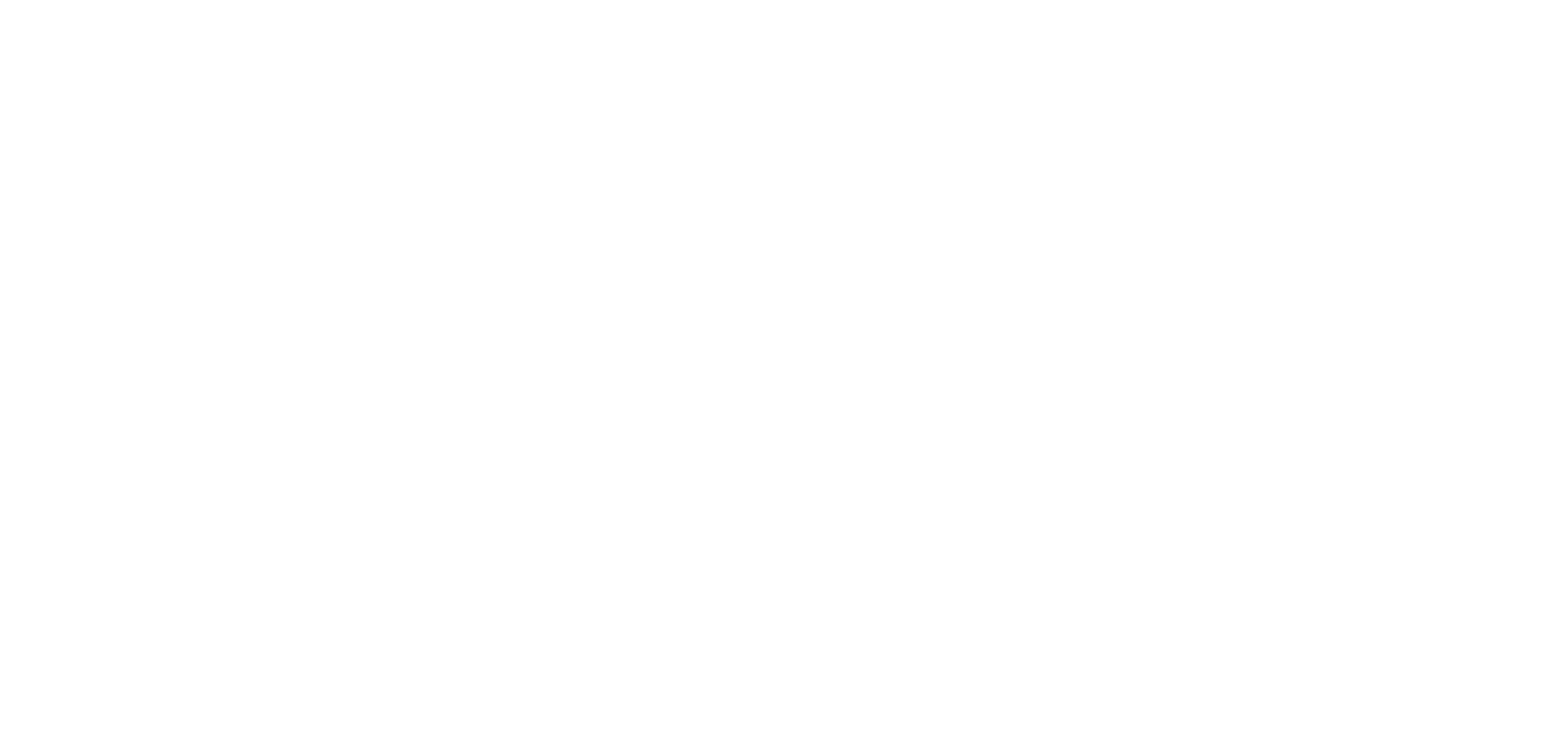
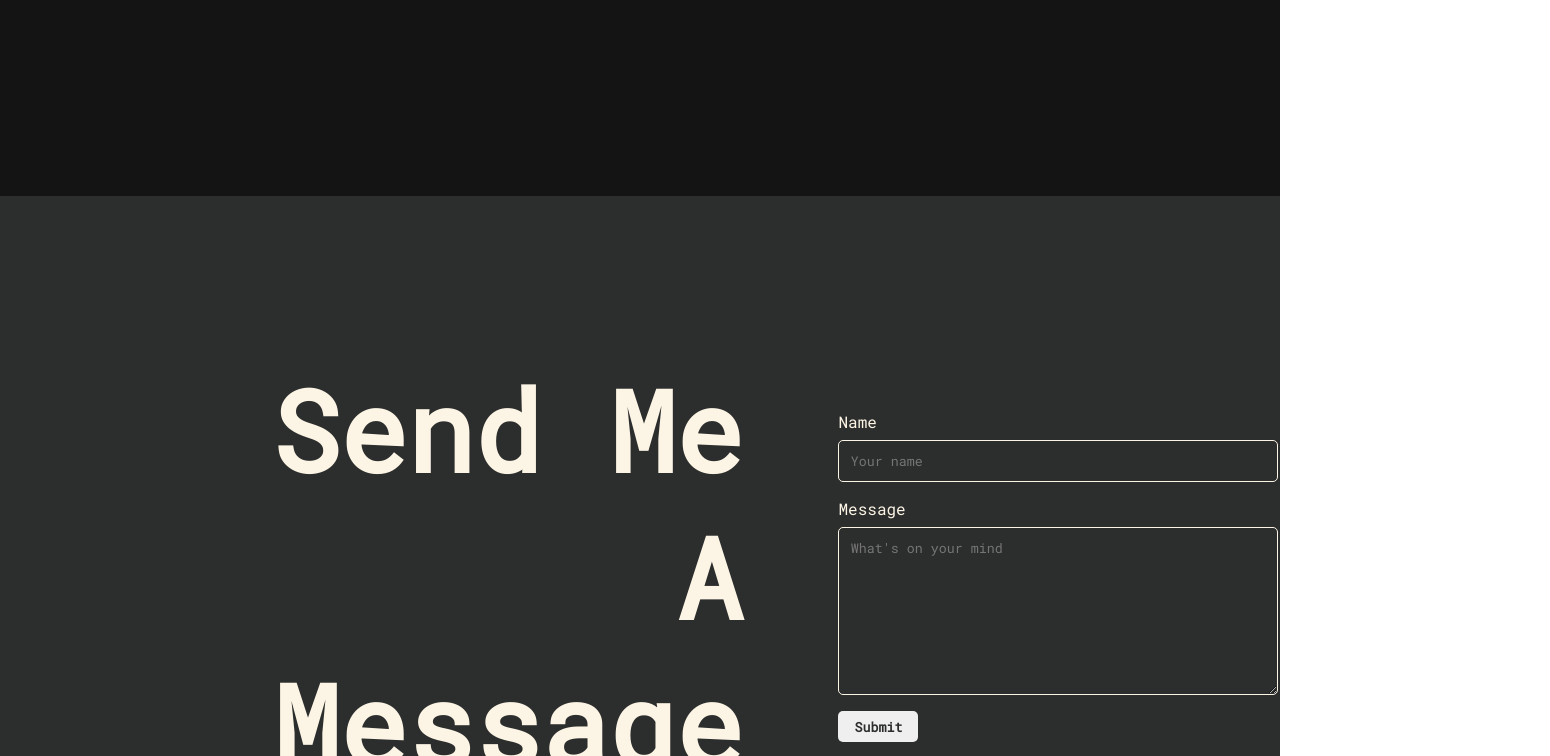
Before and after one commit to Sinanaas/react-portofolio, a React (Create React App) app in the folder portofolio-website-react/: page / in a window 1280 px wide. Shown: the part 2044-2800 px from the top of the page, 1550 px wide, since content can reach past the window. Before the commit the page ends 1520 px from the top, so only its background shows below. Built offline with nearby package versions, Linux system fonts and the light colour scheme.

Commit message:
Footer and contacts without sending email function done

```diff
--- a/portofolio-website-react/package.json
+++ b/portofolio-website-react/package.json
@@ -3,6 +3,9 @@
   "version": "0.1.0",
   "private": true,
   "dependencies": {
+    "@fortawesome/free-brands-svg-icons": "^6.4.2",
+    "@fortawesome/free-solid-svg-icons": "^6.4.2",
+    "@fortawesome/react-fontawesome": "^0.2.0",
     "@testing-library/jest-dom": "^5.17.0",
     "@testing-library/react": "^13.4.0",
     "@testing-library/user-event": "^13.5.0",
--- a/portofolio-website-react/src/App.js
+++ b/portofolio-website-react/src/App.js
@@ -2,6 +2,8 @@ import './App.css'
 import Topbar from './components/Topbar.js'
 import Home from './components/Home.js'
 import About from './components/About.js'
+import Works from './components/Works.js'
+import Contacts from './components/Contacts.js'
 
 function App() {
   return (
@@ -9,11 +11,17 @@ function App() {
       <header className="App-header">
         <Topbar/>
       </header>
-      <div className="container">
+      <div className="container" id='home'>
         <Home/>
       </div>
-      <div className="about-me">
+      <div className="about-me" id='about'>
         <About/>
+      </div>
+      <div className="works" id='works'>
+        <Works/>
+      </div>
+      <div className="contacs-container">
+        <Contacts />
       </div>
     </div>
   );
--- a/portofolio-website-react/src/components/About.css
+++ b/portofolio-website-react/src/components/About.css
@@ -1,5 +1,8 @@
 .about-container {
     display: flex;
+    /* z-index: 10000; */
+    /* height: 100%; */
+    overflow: auto;
     justify-content: center;
     align-items: center;
     background-color:  #2C2D2D;
@@ -7,9 +10,9 @@
     height: 90vh;
     color: #F5EAB6;
     /* border-top: #0A0A0A 1px solid; */
-    margin-top: 10vh;
+    /* margin-top: 10vh; */
     flex-direction: column;
-    --s: 100px; /* control the size */
+    --s: 56px; /* control the size */
 
     --_g: #2C2D2D 90deg,#24242D 0;
     background:
--- /dev/null
+++ b/portofolio-website-react/src/components/Contacts.css
@@ -0,0 +1,117 @@
+.all-container .contacts-container {
+    display: flex;
+    justify-content: space-evenly;
+    align-items: center;
+    width: 100%;
+    background-color:  #2C2D2D;
+
+}
+
+.all-container .left-container {
+    display: flex;
+    justify-content: flex-end;
+    width: 50%;
+}
+
+.all-container .left-container h1 {
+    font-size: 7rem;
+    color: #FCF5E5;
+    text-align: right;
+}
+
+.all-container .right-container {
+    display: flex;
+    justify-content: center;
+    width: 50%;
+}
+
+.all-container .name-container {
+    display: flex;
+    flex-direction: column;
+    width: 100%;
+}
+
+.all-container .name-container label {
+    display: flex;
+}
+
+.all-container .message-container {
+    display: flex;
+    justify-content: flex-start;
+    flex-direction: column;
+    width: 100%;
+}
+
+.all-container .message-container label {
+    display: flex;
+    left: 0;
+}
+
+.all-container .submit-container {
+    display: flex;
+}
+
+.all-container .footer {
+    display: flex;
+    justify-content: center;
+    /* flex-direction: column; */
+    background-color: #2C2D2D;
+    color: #FCF5E5;
+    align-items: center;
+    width: 100%;
+}
+
+.all-container .contact-list {
+    list-style: none;
+    padding: 0;
+    flex-direction: row;
+    display: flex;
+    /* justify-content: space-between; */
+}
+
+.all-container .contact-list li {
+    display: flex;
+    align-items: center;
+    margin: 0 3rem 3rem 0;
+    justify-content: center;
+}
+
+.footer span {
+    margin-bottom: 3px;
+}
+
+.all-container .contact-text {
+    margin-left: 10px; /* Adjust as needed to increase spacing */
+}
+
+.all-container .submit-container {
+    display: flex;
+    width: 100%;
+}
+
+.all-container label {
+    color: #FCF5E5;
+}
+
+.all-container input, textarea {
+    background-color: #2C2D2D;
+    border: 1px solid #FCF5E5;
+    border-radius: 5px;
+    padding: .7rem;
+    color: #FCF5E5;
+    margin: .5rem 0 1rem 0;
+    max-width: 100%;
+}
+
+.all-container button {
+    padding: .4rem 1rem .4rem 1rem;
+    border-radius: 5px;
+    border: none;
+    font-weight: 600;
+    color: #2C2D2D;
+}
+
+.all-container a {
+    text-decoration: none;
+    color: #FCF5E5;
+}
--- /dev/null
+++ b/portofolio-website-react/src/components/Contacts.js
@@ -0,0 +1,59 @@
+import React from 'react'
+import './Contacts.css'
+import { FontAwesomeIcon } from '@fortawesome/react-fontawesome';
+import { faPhone } from '@fortawesome/free-solid-svg-icons';
+import { faEnvelope } from '@fortawesome/free-solid-svg-icons';
+import { faGithub } from '@fortawesome/free-brands-svg-icons';
+import { faInstagram } from '@fortawesome/free-brands-svg-icons';
+import { faXTwitter } from '@fortawesome/free-brands-svg-icons';
+
+export default function Contacts() {
+  return (
+    <div className="all-container">
+      <div className="contacts-container">
+        <div className="left-container">
+          <h1>Send Me A Message</h1>
+        </div>
+        <div className="right-container">
+          <div className="name-container">
+            <label htmlFor="name">Name</label>
+            <input type="text" name="name" id="nameTxt" placeholder='Your name'/>
+          </div>
+          <div className="message-container">
+            <label htmlFor="message">Message</label>
+            <textarea id="message" name="message" placeholder="What's on your mind" rows="8" cols="50" required></textarea>
+          </div>
+          <div className="submit-container">
+            <button type='submit'>Submit</button>
+          </div>
+        </div>
+      </div>
+      <div className="footer">
+        <ul className="contact-list">
+          <li>
+            <FontAwesomeIcon icon={faPhone} id="phone-icon" />
+            <span className="contact-text">+6281395224240</span>
+          </li>
+          <li>
+            <FontAwesomeIcon icon={faEnvelope} id="email-icon" />
+            <span className="contact-text">pudge842@gmail.com</span>
+          </li>
+          <li>
+            <FontAwesomeIcon icon={faGithub} id="git-icon" />
+            <a href="https://github.com/Sinanaas"><span className="contact-text">Sinanaas</span></a>
+
+          </li>
+          <li>
+            <FontAwesomeIcon icon={faInstagram} id="insta-icon" />
+            <a href="https://www.instagram.com/sinanaas/"><span className="contact-text">@sinanaas</span></a>
+          </li>
+          <li>
+            <FontAwesomeIcon icon={faXTwitter} id="twitter-icon" />
+            <a href="https://twitter.com/Sinanaas"><span className="contact-text">@Sinanaas</span></a>
+
+          </li>
+        </ul>
+      </div>
+    </div>
+  )
+}
--- a/portofolio-website-react/src/components/Home.css
+++ b/portofolio-website-react/src/components/Home.css
@@ -8,7 +8,8 @@
         background-color: #141414;
         background-size:100px 100px, 100px 100px, 50px 50px, 50px 50px;
 
-    height: 100vh;
+    height: 90vh;
+    margin-top: 10vh;
     display: flex;
     color: #FCF5E5;
     width: 100%;
@@ -19,7 +20,7 @@
     flex-direction: column;
     justify-content: center;
     width: 50%;
-    margin-top: 10vh;
+    /* margin-top: 10vh; */
 }
 
 .left-container {
--- a/portofolio-website-react/src/components/Topbar.js
+++ b/portofolio-website-react/src/components/Topbar.js
@@ -12,8 +12,8 @@ function Topbar() {
         </div>
         <div className="third-container">
             <ul>
-                <li><a href="./component/App.js">About</a></li>
-                <li><a href="./component/App.js">Works</a></li>
+                <li><a href="#about">About</a></li>
+                <li><a href="#works">Works</a></li>
                 <li><a href="./component/App.js">Contact</a></li>
             </ul>
         </div>
--- /dev/null
+++ b/portofolio-website-react/src/components/Works.css
@@ -0,0 +1,9 @@
+.works-container {
+    height: 90vh;
+    display: flex;
+    justify-content: center;
+    align-items: center;
+    background-color: #141414;
+    flex-direction: column;
+    color: #FCF5E5;
+}
--- /dev/null
+++ b/portofolio-website-react/src/components/Works.js
@@ -0,0 +1,17 @@
+import React from 'react'
+import './Works.css'
+
+function Works() {
+  return (
+    <div className="works-container">
+        <div className="recent-works">
+          <h1>MY RECENT WORKS</h1>
+        </div>
+        <div className="gallery">
+          <h1>MY GALLERY</h1>
+        </div>
+    </div>
+  )
+}
+
+export default Works
```
Also changed, not shown: 1 other file (tests, documents, lock files or other folders).
